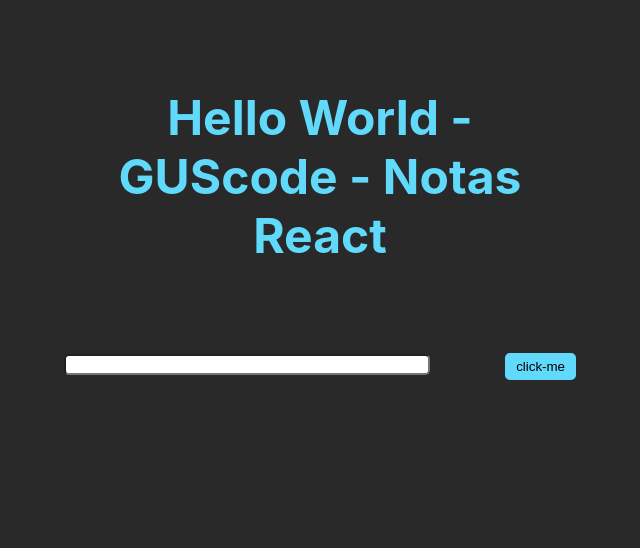
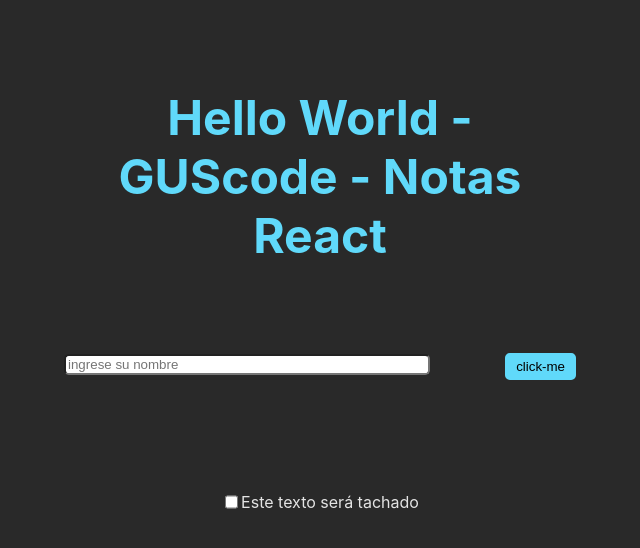
Before and after one commit to Gustavo9481/React-notas, a React (Create React App) app: page / in a window 1280 px wide. Shown: the top 548 px of the page, without its empty margins (320-960 px from the left). Built offline with nearby package versions, Linux system fonts and the light colour scheme.

Commit message:
update | App_2 y App_3 - uso se useState

```diff
--- a/src/App.css
+++ b/src/App.css
@@ -15,7 +15,8 @@ body {
 #titulo,
 #boton,
 #input-text,
-#saludo{
+#saludo,
+#chequeo{
     display: flex;
     width: 100%;
     margin-top: 3rem;
--- a/src/App.js
+++ b/src/App.js
@@ -1,4 +1,4 @@
-import React, {useEffect} from 'react';
+import React, { Fragment, useEffect} from 'react';
 import ReactDOM from 'react-dom';
 import './App.css';
 import ComponenteTitulo from './Componentes/ComponenteTitulo';
@@ -8,13 +8,13 @@ import ComponenteBoton from './Componentes/ComponenteBoton.jsx';
 function App() {
 
     return (
-        <div>
+        <>
             <section id="titulo">
                 < ComponenteTitulo
                     mensaje="Hello World - GUScode - Notas React"
                 />
             </section>
-        </div>
+        </>
     )
 }
 
--- a/src/App_2.js
+++ b/src/App_2.js
@@ -1,4 +1,4 @@
-import React, { useState } from 'react';
+import React, { Fragment, useState } from 'react';
 import ReactDOM from 'react-dom';
 import './App.css';
 import ComponenteInputText from './Componentes/ComponenteImputText';
@@ -7,15 +7,21 @@ import ComponenteTituloSaludo from './Componentes/ComponenteTituloSaludo';
 
 
 
+/**
+ * App_2: muestra los componentes ComponenteInputText, ComponenteBoton y
+ *  el dato que se ingresa en input en ComponenteTituloSaludo
+ *
+ *  @return {JSX.Element} - renderizado del input y boton con sus respectivos
+ *    estilos CSS & el valor del input en mensaje de saludo
+ */
 function App_2() {
-    // almacen del valor de input y función para actualizarlo (modificarlo)
+
     const [valorInput, setValorInput] = useState("")
     const [valorInput_2, setValorInput_2] = useState("")
-    // controlar la muestra del saludo
     const [saludo, setSaludo] = useState(false)
 
     return (
-        <div>
+        <>
             <section id="input-text">
 
                 <ComponenteInputText
@@ -34,11 +40,17 @@ function App_2() {
             <section id="saludo">
                 {saludo && <ComponenteTituloSaludo valorInput_2={valorInput_2} />}
             </section>
-        </div>
+        </>
     )
 }
 
+export default App_2;
 
-
-
-export default App_2;
+/** Comentarios por línea
+ * 19: Almacen del valor de input y función para actualizarlo (modificarlo)
+ * 20: Almacen del valor de input y función para actualizarlo (modificarlo)
+ *     Se usaran dos variables para poder borrar el input y conservar el valor
+ * 21: Booleano que condiciona la muestra del saludo
+ * 41: Renderizado de componente ComponenteTituloSaludo de manera condicionada
+ *     Si saludo=true se renderizará el componente con valorInput como parámetro
+ */
--- /dev/null
+++ b/src/App_3.js
@@ -0,0 +1,24 @@
+import React, { Fragment, useState } from 'react';
+import ReactDOM from 'react-dom';
+//import { CheckProvider } from './Componentes/CheckContext';
+import ComponenteCheckBox from './Componentes/ComponenteCheckBox';
+import ComponenteParrafo from './Componentes/ComponenteParrafo';
+
+
+function App_3() {
+
+    const [ check, setCheck ] = useState(false);
+
+
+    return (
+        <>
+            <section id="chequeo">
+                <ComponenteCheckBox check={check} setCheck={setCheck} />
+                <ComponenteParrafo check={check} texto_parrafo="Este texto será tachado" />
+            </section>
+        </>
+    );
+
+};
+
+export default App_3;
--- /dev/null
+++ b/src/Componentes/ComponenteCheckBox.jsx
@@ -0,0 +1,30 @@
+import React, { Fragment } from 'react';
+//import { CheckProvider, CheckContext } from './CheckContext';
+
+
+/**
+ * ComponenteCheckBox: muestra una casilla de verificación para dar condición
+ * a la muestra de un valor
+ *
+ * @param {object} - props del componentes
+ * @returns {JSX.Element} - renderizado del checkbox
+ */
+
+const ComponenteCheckBox = ({check, setCheck}) => {
+
+    const actualizarCheck = (event) => {
+        setCheck(event.target.checked);  // checked propio del html checkbox
+    };
+
+    return (
+        <>
+            <input type="checkbox"
+                checked={check}
+                onChange={actualizarCheck}
+
+            />
+        </>
+    );
+};
+
+export default ComponenteCheckBox;
--- a/src/Componentes/ComponenteImputText.jsx
+++ b/src/Componentes/ComponenteImputText.jsx
@@ -26,6 +26,7 @@ const ComponenteInputText = ({ valorInput, setValorInput }) => {
                 onChange={(event) => setValorInput(event.target.value)}
                 style={styleComponenteImputText}
                 className="styleComponenteInputText"
+                placeholder="ingrese su nombre"
             />
         </div>
     )
--- /dev/null
+++ b/src/Componentes/ComponenteParrafo.jsx
@@ -0,0 +1,20 @@
+import React, { Fragment, useContext } from 'react';
+import {CheckProvider, CheckContext} from './CheckContext'
+
+
+const ComponenteParrafo = ({ check, texto_parrafo }) => {
+
+    const styleComponenteParrafo = check
+        ? { textDecoration: "line-through" }
+        : {};
+
+    return (
+
+        <>
+            <p style={styleComponenteParrafo}>{ texto_parrafo }</p>
+        </>
+
+    );
+};
+
+export default ComponenteParrafo;
--- a/src/Componentes/ComponenteTitulo.jsx
+++ b/src/Componentes/ComponenteTitulo.jsx
@@ -1,4 +1,4 @@
-import React from 'react';
+import React, { Fragment } from 'react';
 
 /**
  * ComponenteTitulo: muestra un título h1 simple con sus estilos CSS
@@ -18,11 +18,11 @@ const ComponenteTitulo = ({mensaje}) => {
         color: "#60D9FA"
     }
     return (
-        <div>
+        <>
             <h1 style={styleComponenteTitulo} className="styleComponenteTitulo">
                 {mensaje}
             </h1>
-        </div>
+        </>
     )
 }
 
--- a/src/index.js
+++ b/src/index.js
@@ -3,6 +3,7 @@ import ReactDOM from 'react-dom/client';
 import './index.css';
 import App from './App';
 import App_2 from './App_2';
+import App_3 from './App_3';
 import reportWebVitals from './reportWebVitals';
 
 const root = ReactDOM.createRoot(document.getElementById('root'));
@@ -12,6 +13,7 @@ root.render(
         <>
             <App />
             <App_2 />
+            <App_3 />
         </>
     </React.StrictMode>
 
```
